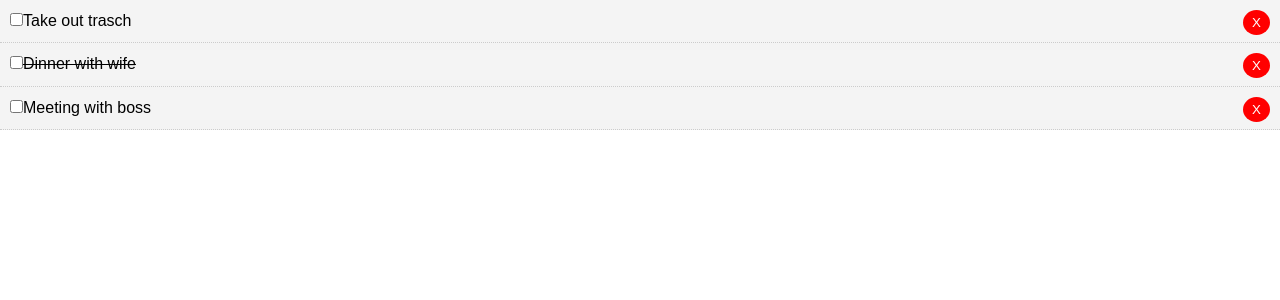
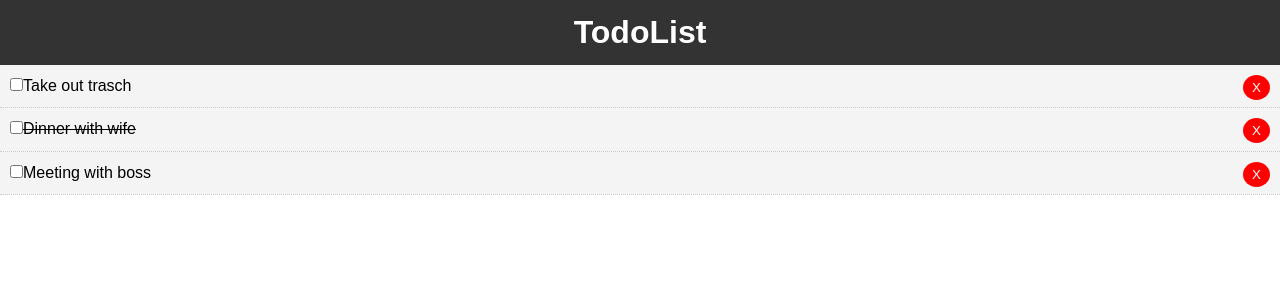
Before and after one commit to mindziukasss/react-todoList, a React (Create React App) app: page / in a window 1280 px wide. Shown: the top 300 px of the page. Built offline with nearby package versions, Linux system fonts and the light colour scheme.

Commit message:
Addded header layout

```diff
--- a/src/App.js
+++ b/src/App.js
@@ -1,24 +1,25 @@
 import React, {Component} from 'react';
 import Todos from './components/Todos';
+import Header from './components/layout/Header';
 import './App.css';
 
 class App extends Component {
     state = {
         todos: [
             {
-                id:1,
-                title:"Take out trasch",
+                id: 1,
+                title: "Take out trasch",
                 completed: false
             },
             {
-                id:2,
-                title:"Dinner with wife",
+                id: 2,
+                title: "Dinner with wife",
                 completed: true
 
             },
             {
-                id:3,
-                title:"Meeting with boss",
+                id: 3,
+                title: "Meeting with boss",
                 completed: false
 
             },
@@ -39,14 +40,17 @@
     }
 
     delTodo = (id) => {
-        this.setState({todos: [...this.state.todos.filter(todo => todo.id
-            !== id)]})
+        this.setState({
+            todos: [...this.state.todos.filter(todo => todo.id
+                !== id)]
+        })
     }
 
     render() {
         return (
             <div className="App">
-          <Todos todos ={this.state.todos}
+                <Header/>
+                <Todos todos={this.state.todos}
                        markComplete={this.markComplete}
                        delTodo={this.delTodo}/>
             </div>
--- /dev/null
+++ b/src/components/layout/Header.js
@@ -0,0 +1,18 @@
+import React from 'react';
+
+function Header() {
+    return (
+        <header style={headerStyle}>
+            <h1>TodoList</h1>
+        </header>
+    )
+}
+
+const headerStyle = {
+    background: '#333',
+    color: '#fff',
+    textAlign: 'center',
+    padding: '10px'
+}
+
+export default Header;
```
Lines whose indentation alone changed are shown as unchanged.
